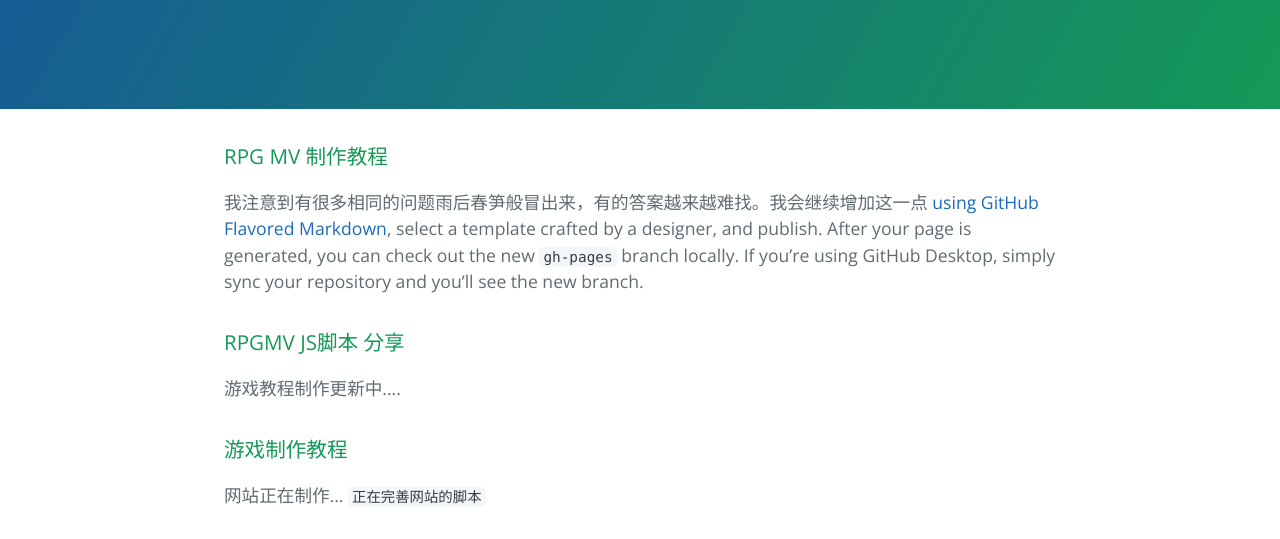
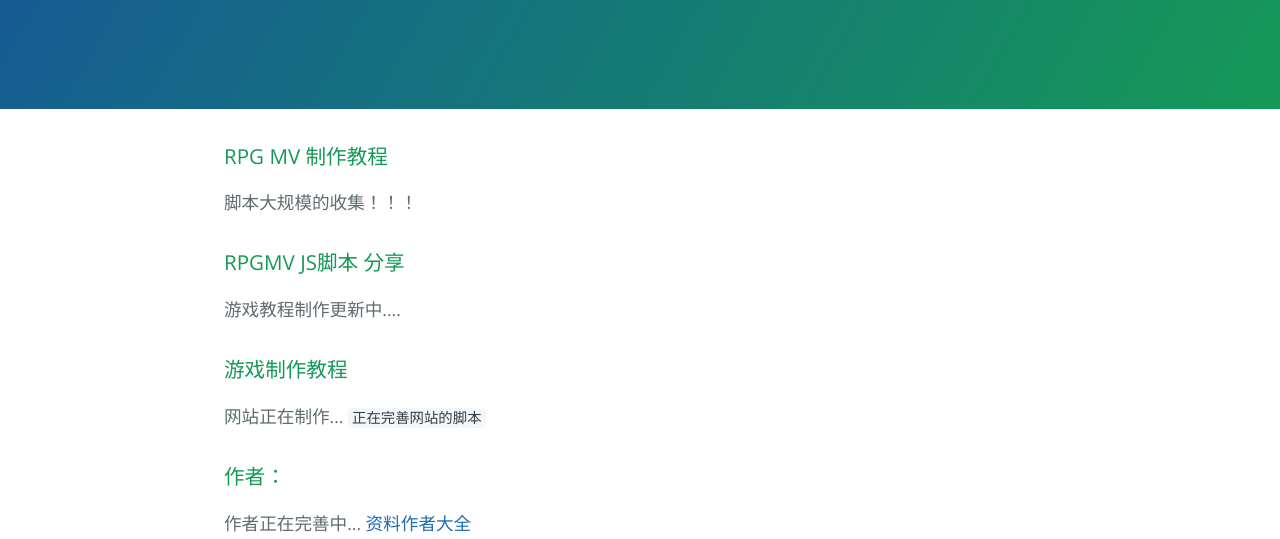
Before and after one commit to RPGMV/http-rpgmv.github.io-, a plain HTML site: page index.html in a window 1280 px wide. Shown: the part 208-747 px from the top of the page. Drawn offline with nearby package versions, Linux system fonts and the light colour scheme.

Commit message:
Update index.html

```diff
--- a/index.html
+++ b/index.html
@@ -19,8 +19,7 @@
       <h3>
 <a id="welcome-to-github-pages" class="anchor" href="#welcome-to-github-pages" aria-hidden="true"><span class="octicon octicon-link"></span></a>RPG MV 制作教程</h3>
 
-<p> 我注意到有很多相同的问题雨后春笋般冒出来，有的答案越来越难找。我会继续增加这一点
-<a href="https://guides.github.com/features/mastering-markdown/">using GitHub Flavored Markdown</a>, select a template crafted by a designer, and publish. After your page is generated, you can check out the new <code>gh-pages</code> branch locally. If you’re using GitHub Desktop, simply sync your repository and you’ll see the new branch.</p>
+<p> 脚本大规模的收集！！！
 
 <h3>
 <a id="designer-templates" class="anchor" href="#designer-templates" aria-hidden="true"><span class="octicon octicon-link"></span></a>RPGMV JS脚本 分享</h3>
```
